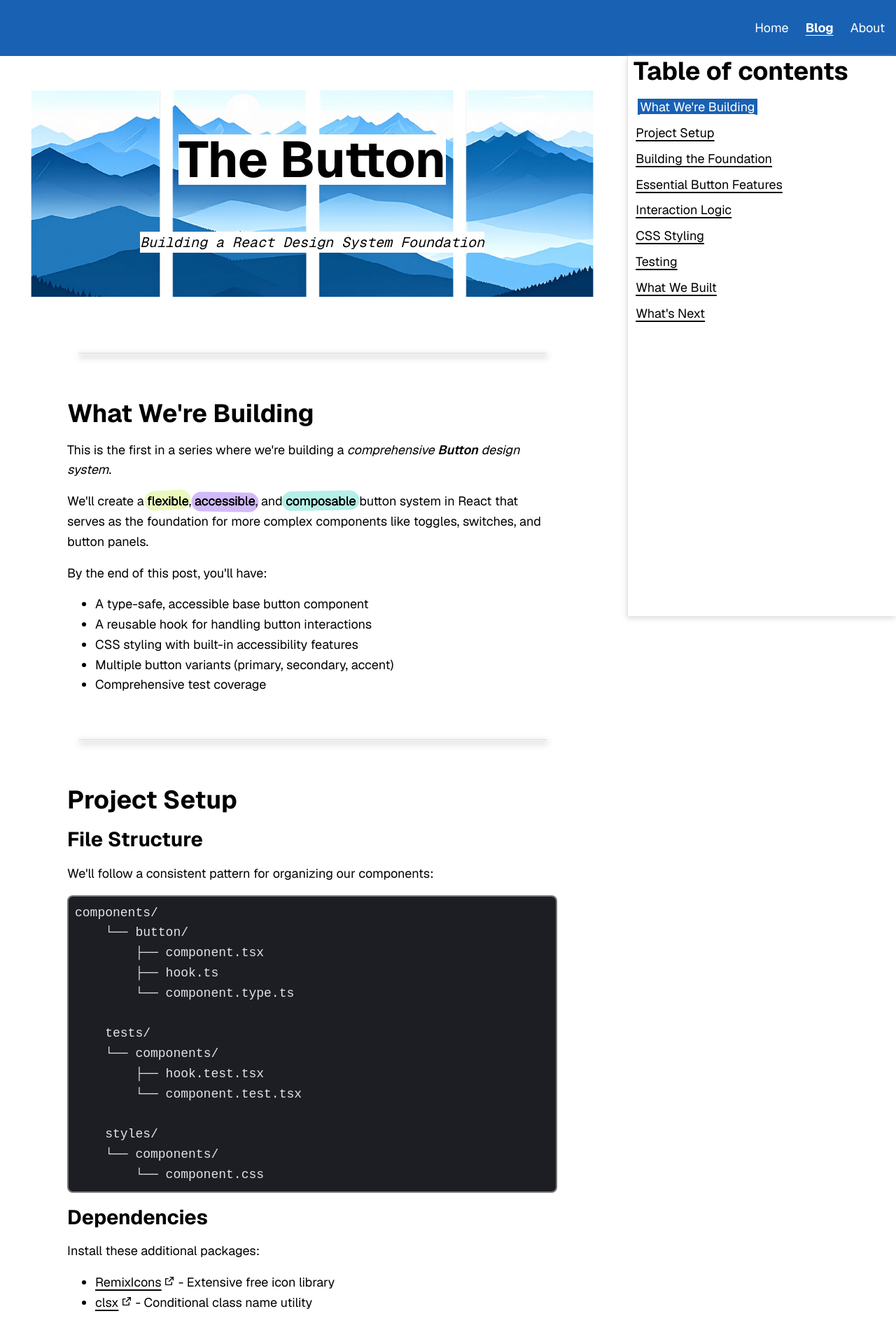
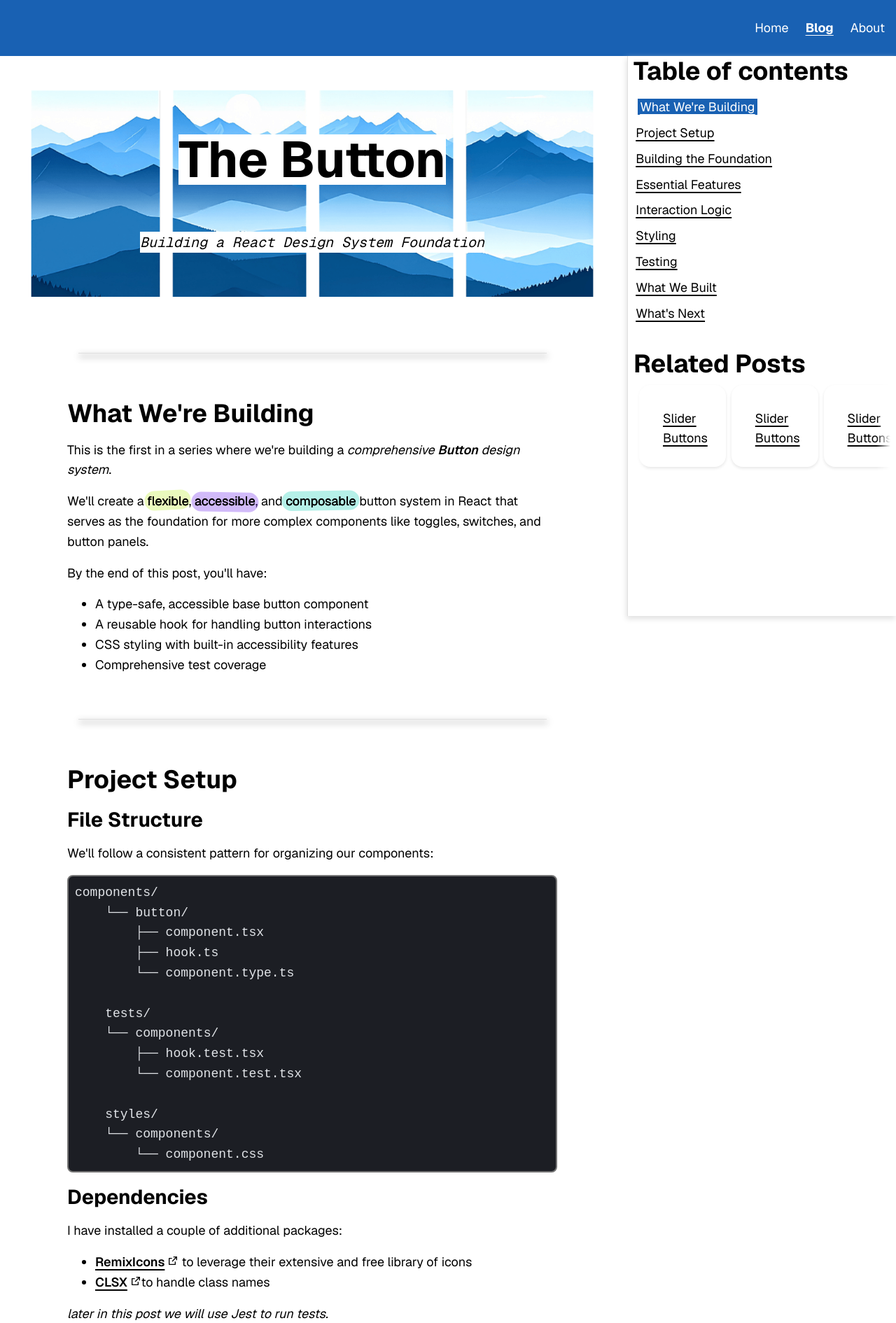
Before and after one commit to codercarl1243/react_components_system, a Next.js app: page /blog/design-system/buttons/base2 in a window 1280 px wide. Shown: the top 1890 px of the page at 70% size. Built offline with nearby package versions, Linux system fonts and the light colour scheme.

Commit message:
UPDATE begin work on content and layout

```diff
--- a/app/blog/design-system/buttons/base2/page.tsx
+++ b/app/blog/design-system/buttons/base2/page.tsx
@@ -5,10 +5,12 @@ import Link from "@/components/link";
 import List from "@/components/list";
 import Post from "@/components/post";
 import PostBanner from "@/components/post/post.banner";
-import PostNavigation from "@/components/post/post.navigation";
+import PostNavigation from "@/components/post/navigation";
 import PostSection from "@/components/post/post.section";
 import PostSideBar from "@/components/post/sidebar";
 import { type Metadata } from "next";
+import { RiAccessibilityLine, RiErrorWarningLine, RiFlaskLine } from "@remixicon/react";
+import Icon from "@/components/icon";
 
 export const metadata: Metadata = { title: 'Buttons · Design System' }
 
@@ -40,7 +42,6 @@ export default function ButtonsBasePage() {
                         <li>A type-safe, accessible base button component</li>
                         <li>A reusable hook for handling button interactions</li>
                         <li>CSS styling with built-in accessibility features</li>
-                        <li>Multiple button variants (primary, secondary, accent)</li>
                         <li>Comprehensive test coverage</li>
                     </List>
                 </PostSection>
@@ -66,11 +67,12 @@ export default function ButtonsBasePage() {
         └── component.css`} />
 
                     <Heading headingLevel={3} id="dependencies">Dependencies</Heading>
-                    <p>Install these additional packages:</p>
+                    <p>I have installed a couple of additional packages:</p>
                     <List>
-                        <li><Link href="https://www.npmjs.com/package/@remixicon/react">RemixIcons</Link> - Extensive free icon library</li>
-                        <li><Link href="https://www.npmjs.com/package/clsx">clsx</Link> - Conditional class name utility</li>
+                        <li><Link className="bold" href="https://www.npmjs.com/package/@remixicon/react">RemixIcons</Link> to leverage their extensive and free library of icons</li>
+                        <li><Link className="bold" href="https://www.npmjs.com/package/clsx">CLSX</Link>to handle class names</li>
                     </List>
+                    <p className="italic">later in this post we will use Jest to run tests.</p>
                     <Code codeString={`npm install @remixicon/react clsx`} />
 
                 </PostSection>
@@ -82,7 +84,7 @@ export default function ButtonsBasePage() {
                 </PostSection>
 
                 <PostSection id="essential-features">
-                    <Heading headingLevel={2} id="essential-features-heading">Essential Button Features</Heading>
+                    <Heading headingLevel={2} id="essential-features-heading">Essential Features</Heading>
                 </PostSection>
 
 
@@ -107,36 +109,40 @@ export default function ButtonsBasePage() {
                     <Heading headingLevel={2} id="what-we-built-heading">What We Built</Heading>
                     <p>Our base button component now provides:</p>
 
-                    <p><strong>Accessibility</strong></p>
-                    <ul>
-                        <li>WCAG AAA compliant target sizes (44x44px minimum)</li>
-                        <li>Proper focus management and keyboard navigation</li>
-                        <li>Screen reader support with <Code inline codeString="aria-busy" /></li>
-                        <li>Respect for user motion preferences</li>
-                    </ul>
-
-                    <p><strong>Flexibility</strong></p>
-                    <ul>
+                    <Heading headingLevel={3} id="what-we-built__core" className="heading-w-icon"><Icon icon={RiErrorWarningLine} color={"var(--color-primary-400)"} size={32} />Core Features</Heading>
+                    <List aria-labelledby="what-we-built__core">
+                        <li>Type-safe component with TypeScript</li>
+                        <li>Clean separation of logic and presentation</li>
+                        <li>Reusable custom hook for interactions</li>
                         <li>CSS custom properties for easy theming</li>
                         <li>Multiple style variants (filled, outline)</li>
                         <li>Color variants (primary, secondary, accent)</li>
-                        <li>Extensible for future component variants</li>
-                    </ul>
+                        <li>Comprehensive error handling</li>
+                        <li>Async operation support</li>
+                        <li>Full test coverage</li>
+                    </List>
 
-                    <p><strong>Reliability</strong></p>
-                    <ul>
+                    <Heading headingLevel={3} id="what-we-built__accessibility" className="heading-w-icon"><Icon icon={RiAccessibilityLine} color={"var(--color-primary-400)"} size={32} />Accessibility Checklist</Heading>
+                    <p>Our button implementation meets these accessibility standards:</p>
+                    <List aria-labelledby="what-we-built__accessibility">
+                        <li>AAA target size (44x44px minimum)</li>
+                        <li>No reliance on color alone for meaning</li>
+                        <li>Proper focus management and keyboard navigation</li>
+                        <li>Properly disabled state communicated</li>
+                        <li>Screen reader support with <Code inline codeString="aria-busy" /></li>
+                        <li>Touch-friendly margins for motor accessibility</li>
+                    </List>
+
+
+                    <Heading headingLevel={3} id="what-we-built__DX" className="heading-w-icon"><Icon icon={RiFlaskLine} color={"var(--color-primary-400)"} size={32} />Developer Experience</Heading>
+                    <List aria-labelledby="what-we-built__DX">
+                        <li>Clean separation of logic and presentation</li>
+                        <li>Consistent API across all variants</li>
                         <li>Comprehensive error handling</li>
                         <li>Type safety with TypeScript</li>
-                        <li>Async operation support</li>
                         <li>Full test coverage</li>
-                    </ul>
+                    </List>
 
-                    <p><strong>Developer Experience</strong></p>
-                    <ul>
-                        <li>Clean separation of logic and presentation</li>
-                        <li>Reusable custom hook</li>
-                        <li>Consistent API across all variants</li>
-                    </ul>
                 </PostSection>
 
                 <PostSection id="whats-next">
@@ -152,11 +158,11 @@ export default function ButtonsBasePage() {
                     <PostNavigation
                         previous={{
                             href: "/blog/design-system/buttons/sliders",
-                        title: "Slider Buttons"
+                            heading: "Slider Buttons"
                         }}
                         next={{
                             href: "/blog/design-system/buttons/sliders",
-                        title: "Slider Buttons"
+                            heading: "Slider Buttons"
                         }} />
 
 
@@ -168,12 +174,18 @@ export default function ButtonsBasePage() {
                     { id: 'what-were-building', href: '#what-were-building', label: "What We're Building" },
                     { id: 'project-setup', href: '#project-setup', label: 'Project Setup' },
                     { id: 'building-foundation', href: '#building-foundation', label: 'Building the Foundation' },
-                    { id: 'essential-features', href: '#essential-features', label: 'Essential Button Features' },
+                    { id: 'essential-features', href: '#essential-features', label: 'Essential Features' },
                     { id: 'interaction-logic', href: '#interaction-logic', label: 'Interaction Logic' },
-                    { id: 'accessible-styling', href: '#accessible-styling', label: 'CSS Styling' },
+                    { id: 'accessible-styling', href: '#accessible-styling', label: 'Styling' },
                     { id: 'testing', href: '#testing', label: 'Testing' },
                     { id: 'what-we-built', href: '#what-we-built', label: 'What We Built' },
                     { id: 'whats-next', href: '#whats-next', label: "What's Next" }
+                ]}
+                relatedPosts={[
+                    { href: "/blog/design-system/buttons/sliders", title: "Slider Buttons" },
+                    { href: "/blog/design-system/buttons/sliders", title: "Slider Buttons" },
+                    { href: "/blog/design-system/buttons/sliders", title: "Slider Buttons" },
+                    { href: "/blog/design-system/buttons/sliders", title: "Slider Buttons" }
                 ]}
             />
 
--- a/components/heading/index.tsx
+++ b/components/heading/index.tsx
@@ -35,7 +35,7 @@ export default function Heading({
   return createElement(
     `h${headingLevel}`,
     {
-      className: clsx('font-main', getSizeClass(headingSize), className),
+      className: clsx('font-main heading', className, getSizeClass(headingSize)),
       ...props
     },
     children
```
Also changed, not shown: app/blog/design-system/buttons/page.tsx (+6 -3 lines). Lines whose indentation alone changed are shown as unchanged.
